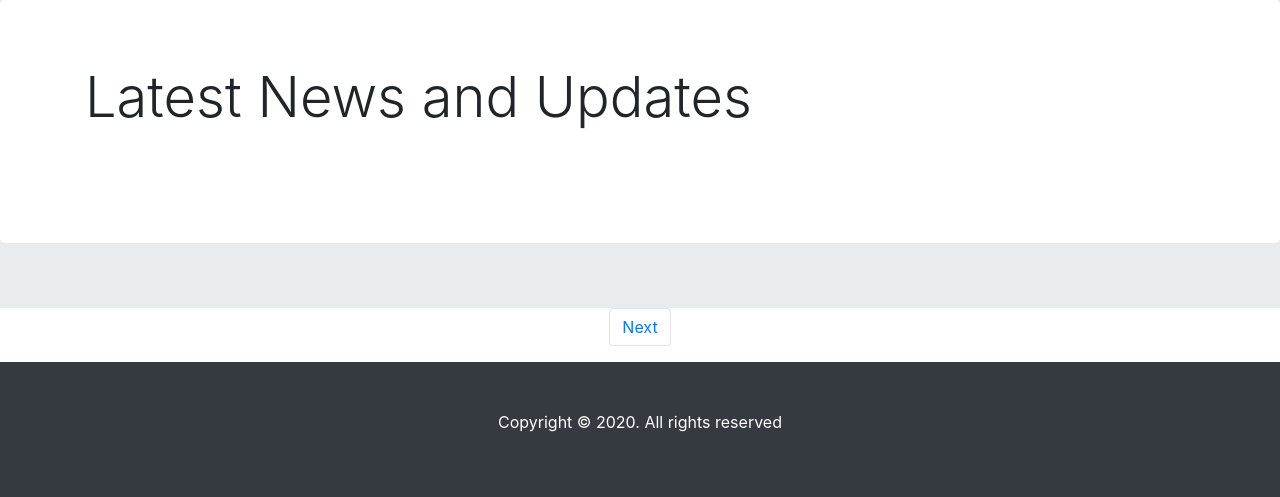
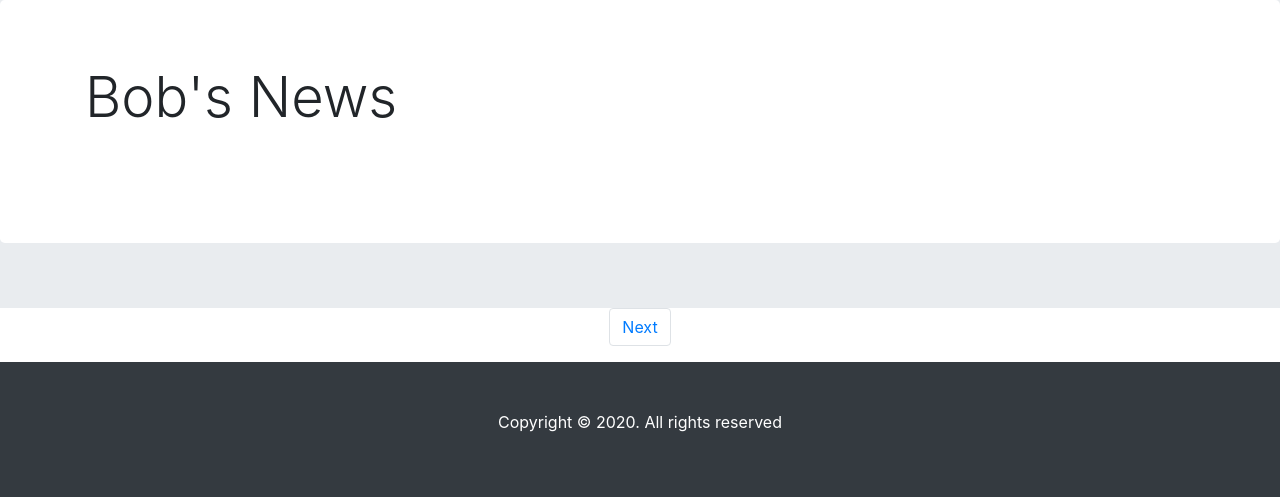
Before and after one commit to bobbae/flask_news, a Flask app: template templates/index.html in a window 1280 px wide. Shown: the top 497 px of the page. Run offline with Flask 2, Linux system fonts and the light colour scheme; the template is opened without the code that fills it, so the values that code supplies are empty; some libraries are stand-ins or nearby versions.

Commit message:
detailsbutton

```diff
--- a/templates/index.html
+++ b/templates/index.html
@@ -3,11 +3,11 @@
 <head>
     <meta charset="utf-8">
     <meta name="viewport" content="width=device-width, initial-scale=1, shrink-to-fit=no">
-    <meta name="title" content="Latest News and Updates">
+    <meta name="title" content="Bob's News">
     <meta name="description" content="A news aggregator for bob">
     <meta name="keywords" content="latest, news">
 
-    <title>Bob's News: Latest News and Updates</title>
+    <title>Bob's News</title>
 
     <link rel="shortcut icon" href="/static/favicon.ico">
 
@@ -62,7 +62,7 @@
 <main role="main" style="background: #e9ecef">
     <div class="jumbotron" style="background: #ffffff">
         <div class="container">
-            <h1 class="display-4 pb-4 mb-4">Latest News and Updates</h1>
+            <h1 class="display-4 pb-4 mb-4">Bob's News</h1>
 
             <!--
             <div class="row">
@@ -105,8 +105,9 @@
                     </a></p>
                     <p>{{ each.summary }}</p>
                     <p> Published on {{ each.published }}</p>
-                    <p>
+                    <!--<p>
                     <a class="btn btn-secondary" href="{{ each.links[0].href  }}" target="_blank">View details</a></p>
+                    -->
                 </div>
 
                 {% endfor %}
```
